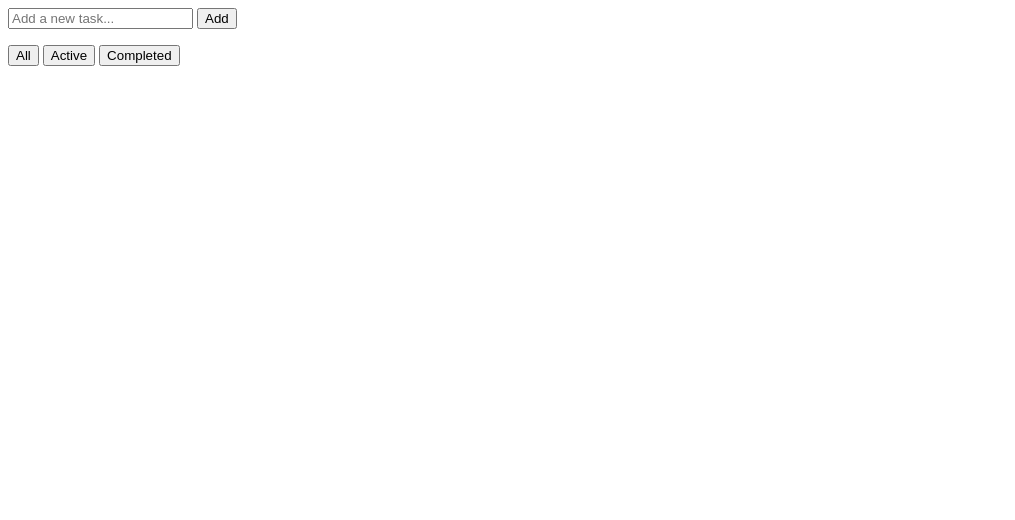
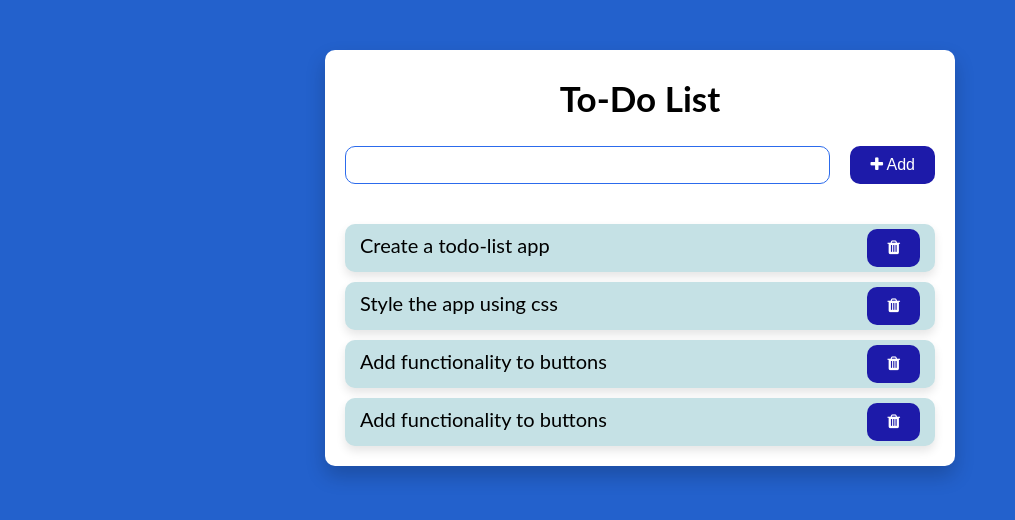
Before and after one commit to ElhabibTOUAOUA/Complete-JavaScript-Course-Master, a plain HTML site: page 05-Guess-My-Number/starter/todo-list/index.html in a window 1280 px wide. Shown: the whole page, without its empty margins (0-1015 px from the left). Drawn offline with Linux system fonts and the light colour scheme.

Commit message:
finishing To-Do List small project with add and delete functionallity

```diff
--- a/05-Guess-My-Number/starter/todo-list/index.html
+++ b/05-Guess-My-Number/starter/todo-list/index.html
@@ -3,16 +3,52 @@
   <head>
     <meta charset="UTF-8" />
     <title>To-Do List</title>
+    <link rel="stylesheet" href="style.css" />
+    <link
+      rel="stylesheet"
+      href="https://cdnjs.cloudflare.com/ajax/libs/font-awesome/4.7.0/css/font-awesome.min.css"
+    />
   </head>
   <body>
-    <div id="toDoApp">
-      <input type="text" id="newTask" placeholder="Add a new task..." />
-      <button id="addTask">Add</button>
-      <ul id="taskList"></ul>
-      <div>
-        <button id="filterAll">All</button>
-        <button id="filterActive">Active</button>
-        <button id="filterCompleted">Completed</button>
+    <div class="container">
+      <div class="todo">
+        <div class="todo-head">
+          <h1>To-Do List</h1>
+        </div>
+        <div class="todo-body">
+          <div class="todo-input">
+            <input type="text" / class="input">
+            <button class="btn add-btn"><i class="fa fa-plus"></i> Add</button>
+          </div>
+          <div class="todo-content">
+            <ul class="todos-list">
+              <li class="todo-item">
+                <p>Create a todo-list app</p>
+                <button class="btn delete-btn">
+                  <i class="fa fa-trash"></i>
+                </button>
+              </li>
+              <li class="todo-item">
+                <p>Style the app using css</p>
+                <button class="btn delete-btn">
+                  <i class="fa fa-trash"></i>
+                </button>
+              </li>
+              <li class="todo-item">
+                <p>Add functionality to buttons</p>
+                <button class="btn delete-btn">
+                  <i class="fa fa-trash"></i>
+                </button>
+              </li>
+              <li class="todo-item">
+                <p>Add functionality to buttons</p>
+                <button class="btn delete-btn">
+                  <i class="fa fa-trash"></i>
+                </button>
+              </li>
+            </ul>
+          </div>
+        </div>
       </div>
     </div>
     <script src="script.js"></script>
--- a/05-Guess-My-Number/starter/todo-list/script.js
+++ b/05-Guess-My-Number/starter/todo-list/script.js
@@ -1,110 +1,25 @@
 'use strict';
 
-/*
+// Selecting elements
+const input = document.querySelector('.input');
+const addBtn = document.querySelector('.add-btn');
+const deleteBtn = document.querySelectorAll('.delete-btn');
+let todoList = document.querySelector('.todos-list');
 
-### **Project: Interactive To-Do List**
-
-**Objective**: Build a web-based to-do list application that allows users to add tasks, mark them as complete, and delete them.
-
-#### **Features to Implement**:
-1. **Add Tasks**: Implement a feature where users can enter a task in an input field and add it to the list by clicking an 'Add' button or pressing 'Enter'.
-2. **Mark Tasks as Complete**: Allow users to click on a task to mark it as complete, changing its appearance to indicate its status.
-3. **Delete Tasks**: Add a 'Delete' button to each task that, when clicked, will remove the task from the list.
-4. **Filter Tasks**: Create buttons to filter tasks by all, active, or completed.
-
-#### **Steps to Follow**:
-
-**Step 1: HTML Structure**
-- Create a basic HTML page with an input field, an 'Add' button, and an empty list for the tasks.
-- Add buttons for filtering tasks.
-
-**Step 2: JavaScript Interactivity**
-- Write JavaScript to handle the 'Add' button click and 'Enter' keypress events to add tasks to the list.
-- Implement event listeners for tasks to toggle their completed state when clicked.
-- Write the logic for the 'Delete' button to remove tasks from the list.
-
-**Step 3: Task Filtering**
-- Add event listeners to filter buttons to show different sets of tasks based on their status.
-
-**Step 4: Styling**
-- Use CSS to style the completed tasks differently from the active ones.
-
-**Step 5: Testing**
-- Test each feature thoroughly to ensure it works as expected.
-
-By following these steps, you'll be able to practice DOM manipulation and event handling. Start with the HTML structure, then gradually add interactivity with JavaScript, and finally, style your application with CSS. If you get stuck or need further guidance on a specific step, feel free to ask. Happy coding! 🚀
-*/
-
-document.addEventListener('DOMContentLoaded', function () {
-  const addButton = document.getElementById('addTask');
-  const newTaskInput = document.getElementById('newTask');
-  const taskList = document.getElementById('taskList');
-
-  addButton.addEventListener('click', addTask);
-  newTaskInput.addEventListener('keypress', function (e) {
-    if (e.key === 'Enter') {
-      addTask();
-    }
-  });
+addBtn.addEventListener('click', function () {
+  let todoInputValue = input.value;
+  let todoItem = `<li class="todo-item">
+  <p>${todoInputValue}</p>
+  <button class="btn delete-btn">
+    <i class="fa fa-trash"></i>
+  </button>
+  </li>`;
+  todoList.insertAdjacentHTML('beforeend', todoItem);
+  input.value = '';
 });
 
-function addTask() {
-  const taskText = newTaskInput.value.trim();
-  if (taskText) {
-    const listItem = document.createElement('li');
-    listItem.textContent = taskText;
-    listItem.addEventListener('click', toggleTask);
-    const deleteButton = document.createElement('button');
-    deleteButton.textContent = 'Delete';
-    deleteButton.addEventListener('click', deleteTask);
-    listItem.appendChild(deleteButton);
-    taskList.appendChild(listItem);
-    newTaskInput.value = '';
-  }
-}
-
-function toggleTask(e) {
-  e.target.classList.toggle('completed');
-}
-
-function deleteTask(e) {
-  e.stopPropagation();
-  taskList.removeChild(e.target.parentElement);
-}
-
-document.getElementById('filterAll').addEventListener('click', function () {
-  filterTasks('all');
+todoList.addEventListener('click', function (event) {
+  let todoItem = event.target.closest('.todo-item');
+  console.log(todoItem);
+  todoList.removeChild(todoItem);
 });
-document.getElementById('filterActive').addEventListener('click', function () {
-  filterTasks('active');
-});
-document
-  .getElementById('filterCompleted')
-  .addEventListener('click', function () {
-    filterTasks('completed');
-  });
-
-function filterTasks(filter) {
-  const tasks = taskList.childNodes;
-  tasks.forEach(task => {
-    switch (filter) {
-      case 'all':
-        task.style.display = '';
-        break;
-      case 'active':
-        if (task.classList.contains('completed')) {
-          task.style.display = 'none';
-        } else {
-          task.style.display = '';
-        }
-        break;
-      case 'completed':
-        if (!task.classList.contains('completed')) {
-          task.style.display = 'none';
-        } else {
-          task.style.display = '';
-        }
-        break;
-    }
-  });
-}
--- a/05-Guess-My-Number/starter/todo-list/style.css
+++ b/05-Guess-My-Number/starter/todo-list/style.css
@@ -1,4 +1,107 @@
-.completed {
-  text-decoration: line-through;
-  color: grey;
+* {
+  margin: 0;
+  padding: 0;
 }
+
+html {
+  font-size: 62.5%;
+  box-sizing: border-box;
+}
+
+body {
+  font-family: 'Lato', sans-serif;
+  font-weight: 400;
+  line-height: 1.6;
+  background-color: #2361CC;
+}
+
+h1 {
+  font-size: 3.5rem;
+  color: inherit;
+  margin-bottom: 2rem;
+}
+
+.container {
+  max-width: 120rem;
+  margin: 0 auto;
+  padding: 0 5rem;
+  text-align: center;
+}
+
+.todo {
+  font-size: 1.6rem;
+  width: 50%;
+  margin: 0 auto;
+  margin-top: 5rem;
+  background-color: #fff;
+  padding: 2rem;
+  border-radius: 1rem;
+  box-shadow: 0 1rem 2rem rgba(0, 0, 0, 0.2);
+}
+
+.todo-input {
+  display: flex;
+  flex-direction: row;
+  gap: 2rem;
+}
+
+.todo-input input {
+  font-size: 2rem;
+  padding: 0.5rem 1rem;
+  border-radius: 1rem;
+  border: 1px solid #2C6BEC;
+  flex: 1;
+}
+
+
+
+.todo-input .add-btn {
+  color: #fff;
+  cursor: pointer;
+}
+
+.todo-body {
+  display: flex;
+  flex-direction: column;
+  gap: 4rem;
+}
+
+.todos-list {
+  list-style: none;
+  padding: 0;
+  display: flex;
+  flex-direction: column;
+  gap: 1rem;
+}
+
+.todo-item {
+  display: flex;
+  flex-direction: row;
+  padding: .5rem 1.5rem;
+  border-radius: 1rem;
+  background-color: #C5E1E5;
+  box-shadow: 0 0.5rem 1rem rgba(0, 0, 0, 0.1);
+}
+
+.todo-item p {
+  font-size: 2rem;
+}
+
+.delete-btn,
+.add-btn {
+  margin-left: auto;
+}
+
+.btn {
+  background-color: #1D1AA9;
+  color: #fff;
+  font-size: 1.6rem;
+  padding: 1rem 2rem;
+  border: none;
+  border-radius: 1rem;
+  cursor: pointer;
+}
+
+.btn:hover {
+  background-color: #2C6BEC;
+}
```
